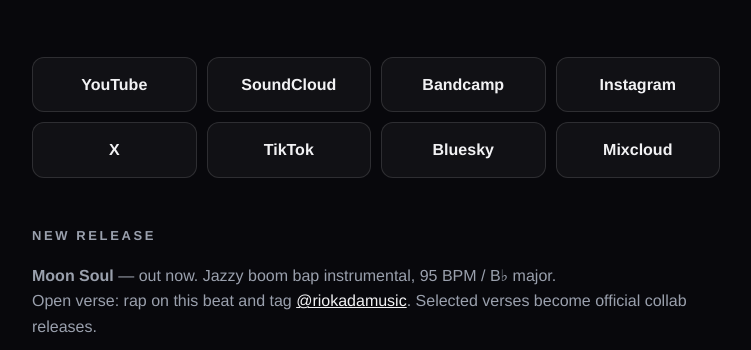
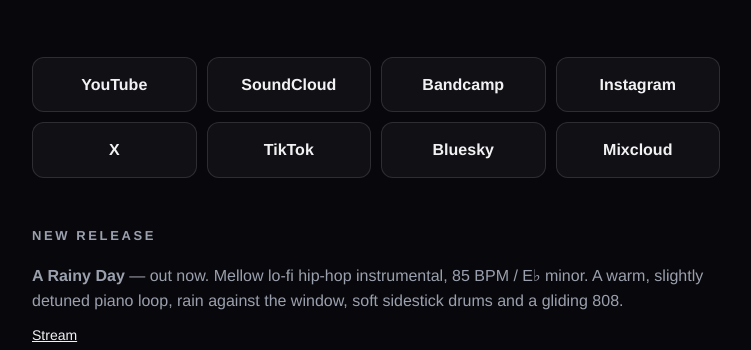
Before and after one commit to ryok/riokada.com, a plain HTML site: page index.html in a window 1280 px wide. Shown: the part 596-946 px from the top of the page, without its empty margins (264-1015 px from the left). Drawn offline with Linux system fonts and the light colour scheme.

Commit message:
New release: A Rainy Day（配信リンク）を追加し、Beats の 2021 版を 2026 版に置き換え (#13)

```diff
--- a/index.html
+++ b/index.html
@@ -211,6 +211,8 @@
 
     <section aria-labelledby="new-release">
       <h2 id="new-release">New release</h2>
+      <p class="body"><strong>A Rainy Day</strong> — out now. Mellow lo-fi hip-hop instrumental, 85 BPM / E♭ minor. A warm, slightly detuned piano loop, rain against the window, soft sidestick drums and a gliding 808.</p>
+      <p class="caption"><a href="https://linkco.re/9DNB5m3D">Stream</a></p>
       <p class="body"><strong>Moon Soul</strong> — out now. Jazzy boom bap instrumental, 95 BPM / B♭ major.</p>
       <p class="body">Open verse: rap on this beat and tag <a href="https://www.instagram.com/riokadamusic/">@riokadamusic</a>. Selected verses become official collab releases.</p>
       <p class="caption"><a href="https://linkco.re/T1FVXTAV">Stream</a> · <a href="https://youtu.be/D7dY7AmiWME">Full beat (YouTube)</a> · <a href="https://riokada.bandcamp.com/track/moon-soul-open-verse-beat">Free beat download (Bandcamp)</a> · Contact: <a href="mailto:booking@riokada.com">booking@riokada.com</a></p>
@@ -256,6 +258,7 @@
 
       <h3>Beats</h3>
       <ul class="works">
+        <li><span class="yr">2026</span><span class="t">A Rainy Day<small>Single — first sketched in 2021, rebuilt in 2026</small></span><span class="src"><a href="https://linkco.re/9DNB5m3D">Stream</a><a href="https://www.youtube.com/watch?v=X62rS0XwtoU">YouTube (2021)</a></span></li>
         <li><span class="yr">2026</span><span class="t">Back Room Hymn<small>Griselda-style boom bap — free beat, a dark room painted over with StreamDiffusion</small></span><span class="src"><a href="https://youtu.be/huZAjZFTw14">YouTube</a><a href="https://riokada.bandcamp.com/track/back-room-hymn">Free beat</a></span></li>
         <li><span class="yr">2026</span><span class="t">Sunday Riot<small>Rage flip of BGP2022's gospel loop — free beat, stained-glass video</small></span><span class="src"><a href="https://youtu.be/tz0HJLHfIfc">YouTube</a><a href="https://riokada.bandcamp.com/track/sunday-riot">Free beat</a></span></li>
         <li><span class="yr">2026</span><span class="t">Apricot<small>HipHop Demo Track 25 (2018), reworked in 2026 — the 2018 still brought to life</small></span><span class="src"><a href="https://youtu.be/9-6a_heRLiI">YouTube</a></span></li>
@@ -263,7 +266,6 @@
         <li><span class="yr">2026</span><span class="t">dusty_dm<small>Original track &amp; music video (Blender × StreamDiffusion). Some samples generated with YuE</small></span><span class="src"><a href="https://www.youtube.com/watch?v=T961I4mu4T4">YouTube</a><a href="https://note.com/ryok/n/n468e4926078f">Making-of (note, JP)</a></span></li>
         <li><span class="yr">2022</span><span class="t">BGP2022<small>Reworked as Sunday Riot (2026)</small></span><span class="src"><a href="https://www.youtube.com/watch?v=28C6Fve5VoQ">YouTube</a></span></li>
         <li><span class="yr">2021</span><span class="t">THRU<small>KBC2021</small></span><span class="src"><a href="https://soundcloud.com/riokada/thru">SoundCloud</a></span></li>
-        <li><span class="yr">2021</span><span class="t">A Rainy Day</span><span class="src"><a href="https://www.youtube.com/watch?v=X62rS0XwtoU">YouTube</a></span></li>
         <li><span class="yr">2020</span><span class="t">Journey</span><span class="src"><a href="https://soundcloud.com/riokada/beyond">SoundCloud</a><a href="https://www.youtube.com/watch?v=vqOwOPkWgHk">YouTube</a></span></li>
         <li><span class="yr">2020</span><span class="t">BGPChill</span><span class="src"><a href="https://soundcloud.com/riokada/north-fort">SoundCloud</a></span></li>
         <li><span class="yr">2020</span><span class="t">Northern Samurai</span><span class="src"><a href="https://www.youtube.com/watch?v=032JsEoa_e4">YouTube</a></span></li>
```
